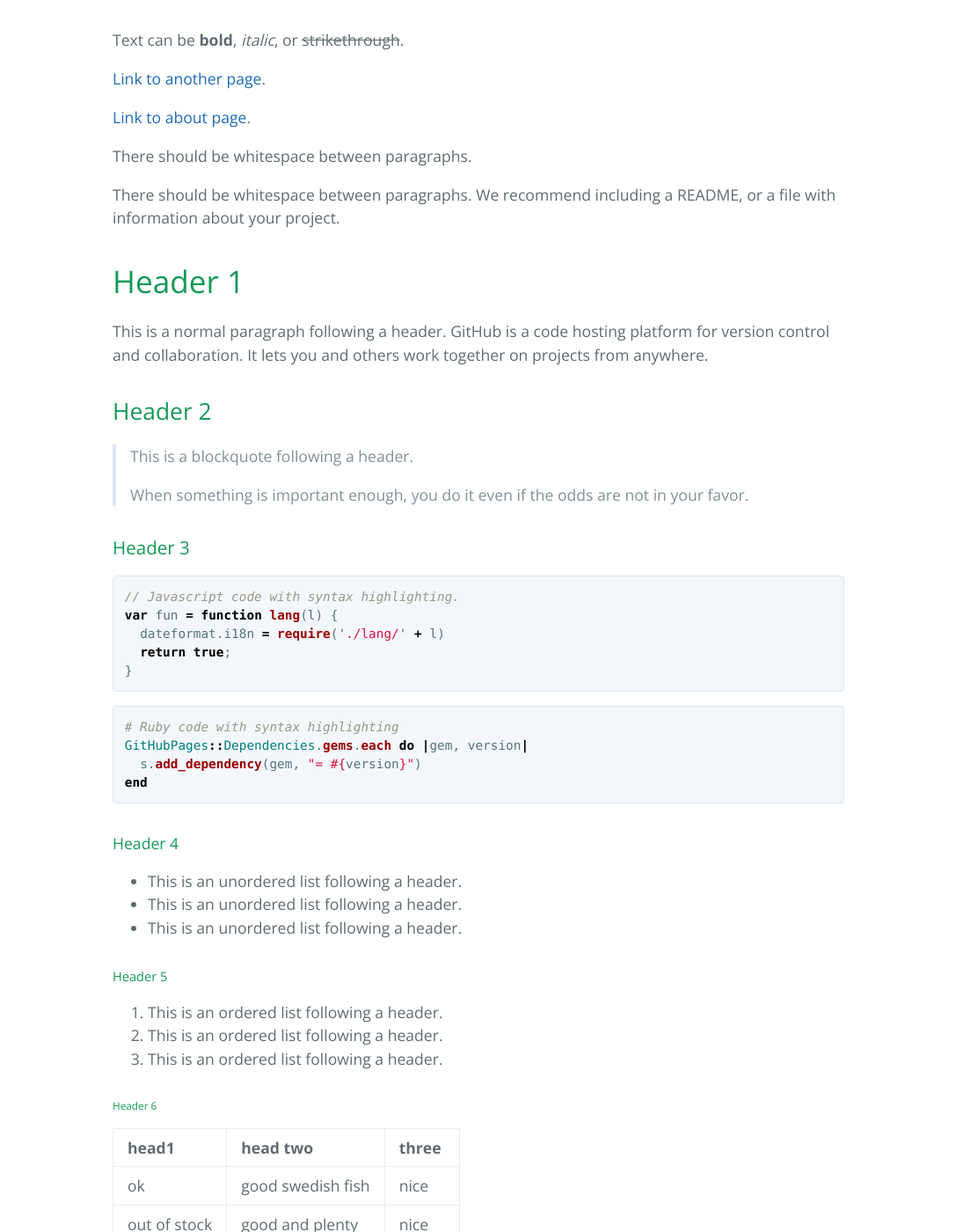
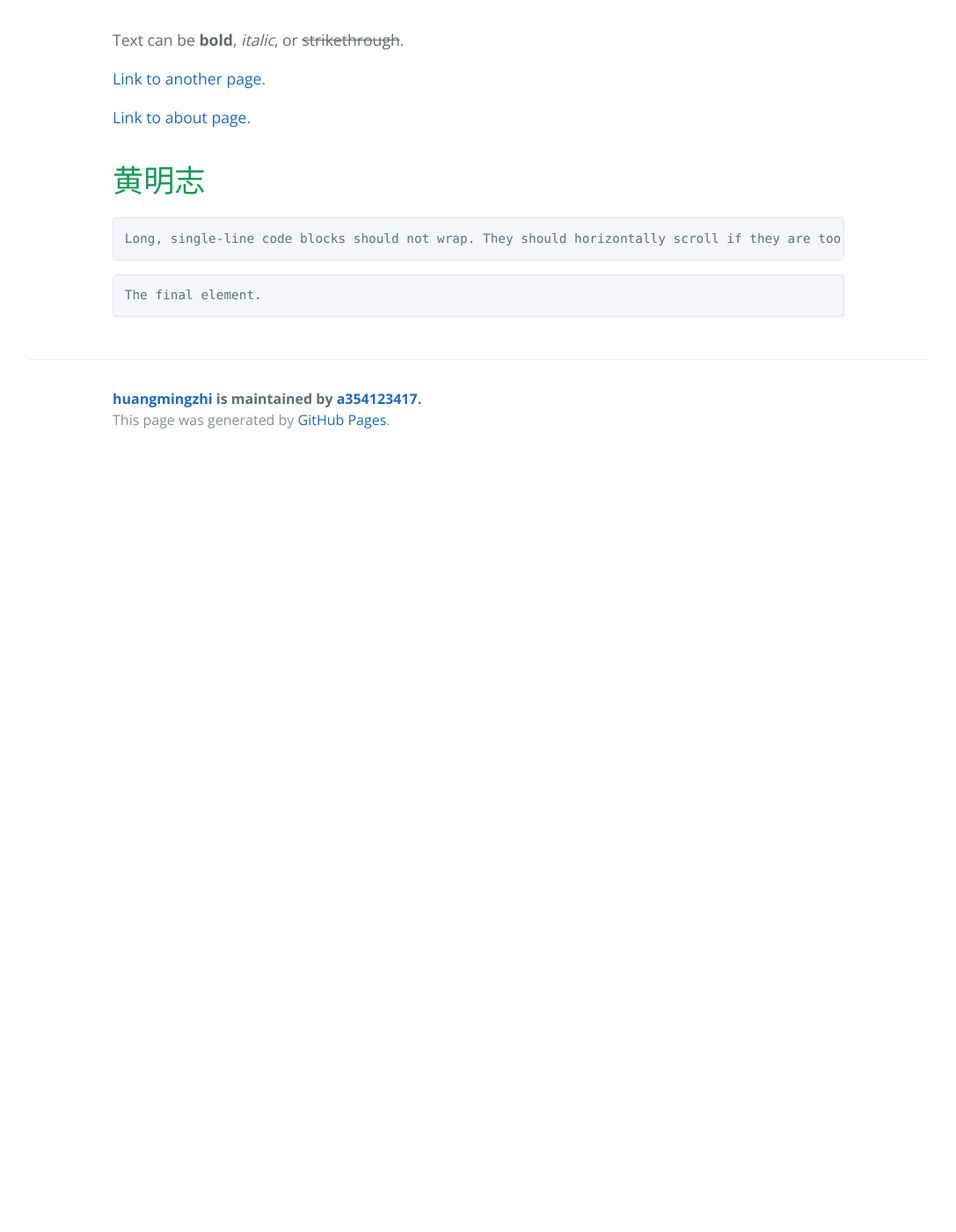
Before and after one commit to a354123417/huangmingzhi, a Jekyll site: the page built from index.md, in a window 1280 px wide and 1400 px high. Shown: the whole window at 88% size, without its empty margins (96-1183 px from the left). Built offline with Jekyll 4.4.1, drawn with Linux system fonts in a browser that asks for light colours; some of the changed text lies outside the part shown.

Commit message:
Update index.md

````diff
--- a/index.md
+++ b/index.md
@@ -8,113 +8,22 @@ Text can be **bold**, _italic_, or ~~strikethrough~~.
 
 [Link to about page](./pages/about.html).
 
-There should be whitespace between paragraphs.
+<ul class="post-list">
+    {% for post in site.posts %}
+      <li>
 
-There should be whitespace between paragraphs. We recommend including a README, or a file with information about your project.
+        {% assign date_format = site.cayman-blog.date_format | default: "%b %-d, %Y" %}
+        <span class="post-meta">{{ post.date | date: date_format }}</span>
 
-# Header 1
+        <h2>
+          <a class="post-link" href="{{ post.url | absolute_url }}" title="{{ post.title }}">{{ post.title | escape }}</a>
+        </h2>
 
-This is a normal paragraph following a header. GitHub is a code hosting platform for version control and collaboration. It lets you and others work together on projects from anywhere.
+        {{ post.excerpt | markdownify | truncatewords: 30 }}
 
-## Header 2
-
-> This is a blockquote following a header.
->
-> When something is important enough, you do it even if the odds are not in your favor.
-
-### Header 3
-
-```js
-// Javascript code with syntax highlighting.
-var fun = function lang(l) {
-  dateformat.i18n = require('./lang/' + l)
-  return true;
-}
-```
-
-```ruby
-# Ruby code with syntax highlighting
-GitHubPages::Dependencies.gems.each do |gem, version|
-  s.add_dependency(gem, "= #{version}")
-end
-```
-
-#### Header 4
-
-*   This is an unordered list following a header.
-*   This is an unordered list following a header.
-*   This is an unordered list following a header.
-
-##### Header 5
-
-1.  This is an ordered list following a header.
-2.  This is an ordered list following a header.
-3.  This is an ordered list following a header.
-
-###### Header 6
-
-| head1        | head two          | three |
-|:-------------|:------------------|:------|
-| ok           | good swedish fish | nice  |
-| out of stock | good and plenty   | nice  |
-| ok           | good `oreos`      | hmm   |
-| ok           | good `zoute` drop | yumm  |
-
-### There's a horizontal rule below this.
-
-* * *
-
-### Here is an unordered list:
-
-*   Item foo
-*   Item bar
-*   Item baz
-*   Item zip
-
-### And an ordered list:
-
-1.  Item one
-1.  Item two
-1.  Item three
-1.  Item four
-
-### And a nested list:
-
-- level 1 item
-  - level 2 item
-  - level 2 item
-    - level 3 item
-    - level 3 item
-- level 1 item
-  - level 2 item
-  - level 2 item
-  - level 2 item
-- level 1 item
-  - level 2 item
-  - level 2 item
-- level 1 item
-
-### Small image
-
-![Octocat](https://github.githubassets.com/images/icons/emoji/octocat.png)
-
-### Large image
-
-![Branching](https://guides.github.com/activities/hello-world/branching.png)
-
-
-### Definition lists can be used with HTML syntax.
-
-<dl>
-<dt>Name</dt>
-<dd>Godzilla</dd>
-<dt>Born</dt>
-<dd>1952</dd>
-<dt>Birthplace</dt>
-<dd>Japan</dd>
-<dt>Color</dt>
-<dd>Green</dd>
-</dl>
+      </li>
+    {% endfor %}
+</ul>
 
 # 黄明志
 
````
